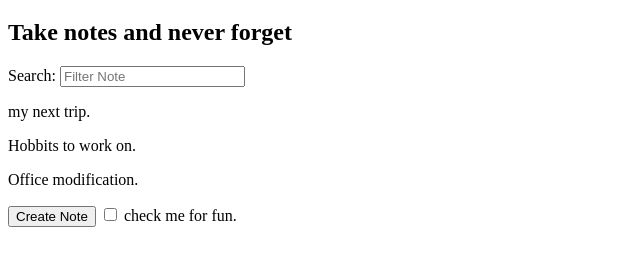
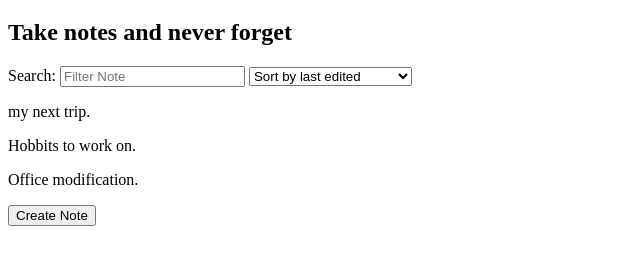
Before and after one commit to Ahmed-M-Osman1/udemy-JS_bootcamp, a plain HTML site: page notes-app/index.html in a window 1280 px wide. Shown: the part 61-326 px from the top of the page, without its empty margins (0-640 px from the left). Drawn offline with Linux system fonts and the light colour scheme.

Commit message:
finishes section 7

```diff
--- a/notes-app/index.html
+++ b/notes-app/index.html
@@ -11,13 +11,18 @@
         </label>
         <!-- <p class="note">This application was created by Ahmed M.Osman</p>
         <p class="note">Some Note text</p> -->
+        <select id='filter-by'>
+            <option value="byEdited">Sort by last edited</option>
+            <option value="byCreated">Sort by recently created</option>
+            <option value="byAlphabetic">Sort by Alphabetic</option>
+        </select>
         <div id='notes'>
 
         </div>
         <button id='create-note'>Create Note</button>
-        <label>
+        <!-- <label>
             <input type='checkbox' id='for-fun'> check me for fun.
-        </label>
+        </label> -->
 
         <!-- <form id='name-form'>
             <input type='text' placeholder="first name" name='firstName'>
--- a/notes-app/note-app.js
+++ b/notes-app/note-app.js
@@ -71,6 +71,11 @@ document.querySelector('#search-text').addEventListener('input',function(e){
 //     e.target.elements.firstName.value = ''
 // })
 
-document.querySelector('#for-fun').addEventListener('change',function(e){
-    console.log(e.target.checked)
-})
+// document.querySelector('#for-fun').addEventListener('change',function(e){
+//     console.log(e.target.checked)
+// })
+
+
+document.querySelector('#filter-by').addEventListener('change',function(e){
+    console.log(e.target.value)
+  })
```
